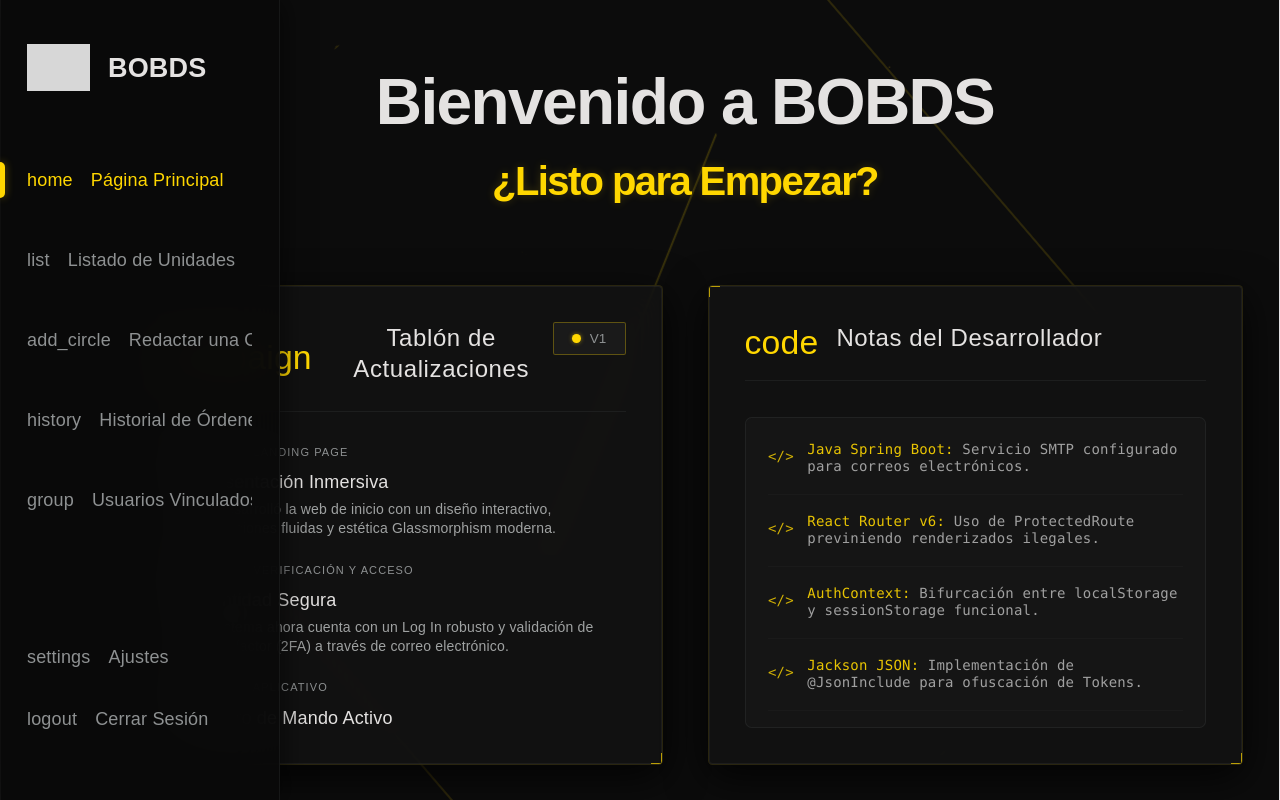
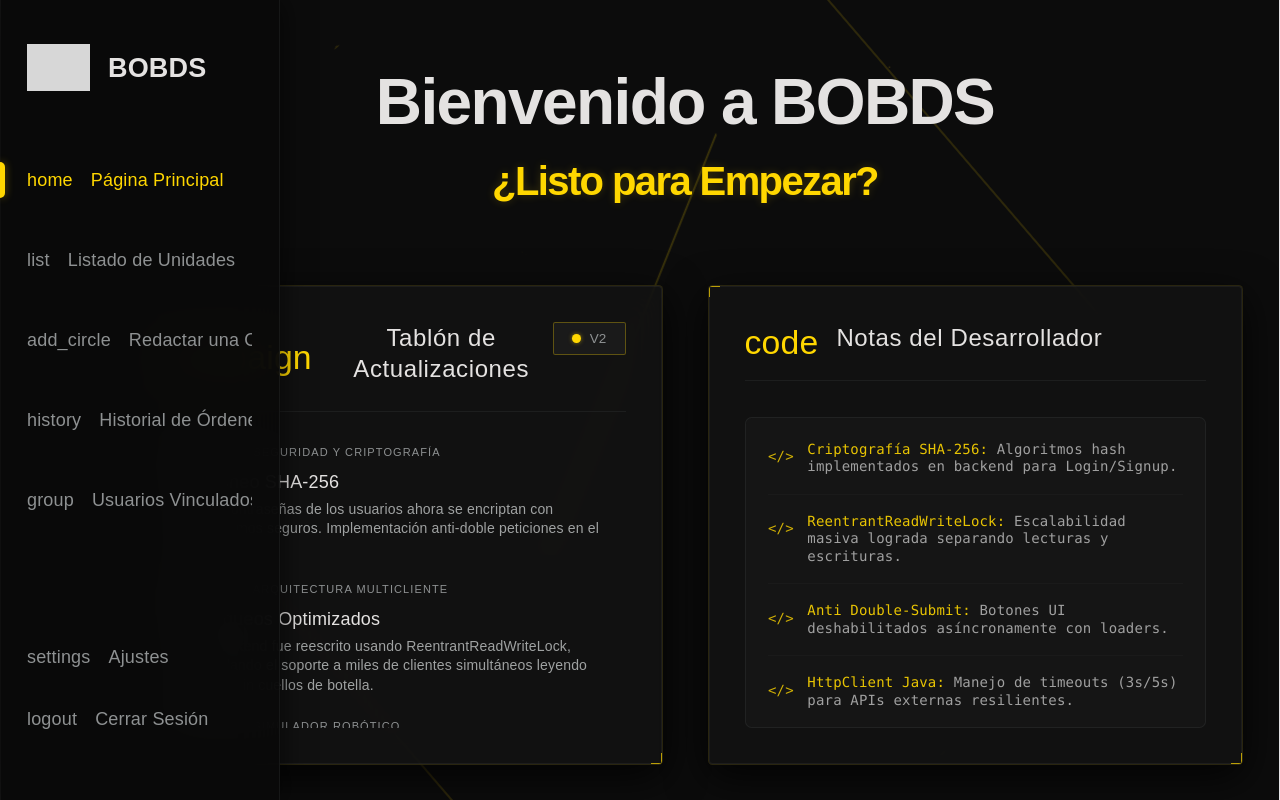
Before and after one commit to Ixion-Systems/BOBDS_2.0_FrontEnd, a React (Vite) app in the folder FrontEnd/: page /dashboard in a window 1280 px wide. Built offline with nearby package versions, Linux system fonts and the light colour scheme; sample sign-in values are in the browser's storage; grey boxes are pictures that could not be loaded; a web font is replaced by a local one.

Commit message:
readme modificado

```diff
--- a/FrontEnd/src/pages/DashboardPage.jsx
+++ b/FrontEnd/src/pages/DashboardPage.jsx
@@ -47,35 +47,62 @@ const DashboardPage = () => {
                 </div>
                 <span className="font-label-sm text-[10px] lg:text-xs px-3 lg:px-4 py-1 lg:py-1.5 bg-[#1a1a1a] text-outline rounded border border-[#FFD700]/30 flex items-center gap-2">
                   <span className="w-1.5 h-1.5 lg:w-2 lg:h-2 rounded-full shadow-[0_0_4px_rgba(255,215,0,0.5)]" style={{ backgroundColor: '#FFD700' }}></span>
-                  V1
+                  V2
                 </span>
               </div>
               <div className="flex-1 flex flex-col gap-3 lg:gap-4 overflow-y-auto pl-1 lg:pl-2 pr-1 lg:pr-2 custom-scrollbar min-h-0">
                 {/* Update Item 1 */}
                 <div className="update-item group relative pl-4 lg:pl-5 border-l border-outline/20 hover:border-[#FFD700] transition-colors duration-300">
                   <div className="absolute -left-[6px] top-1.5 w-3 h-3 rounded-none bg-[#131313] border border-outline group-hover:bg-[#FFD700] group-hover:border-[#FFD700] transition-colors duration-300 rotate-45"></div>
-                  <span className="font-label-sm text-[10px] lg:text-[11px] tracking-[0.1em] text-outline mb-1 block uppercase text-left">Fase 1 - Landing Page</span>
-                  <h3 className="font-headline-md text-[16px] lg:text-[18px] text-on-surface mb-1 text-left">Presentación Inmersiva</h3>
+                  <span className="font-label-sm text-[10px] lg:text-[11px] tracking-[0.1em] text-outline mb-1 block uppercase text-left">Fase 4 - Seguridad y Criptografía</span>
+                  <h3 className="font-headline-md text-[16px] lg:text-[18px] text-on-surface mb-1 text-left">Hasheo SHA-256</h3>
                   <p className="font-body-lg text-[13px] lg:text-[14px] text-on-surface-variant opacity-80 leading-snug text-left">
-                    Se desarrolló la web de inicio con un diseño interactivo, animaciones fluidas y estética Glassmorphism moderna.
+                    Las contraseñas de los usuarios ahora se encriptan con algoritmos seguros. Implementación anti-doble peticiones en el Front.
                   </p>
                 </div>
                 {/* Update Item 2 */}
                 <div className="update-item group relative pl-4 lg:pl-5 border-l border-outline/20 hover:border-[#FFD700] transition-colors duration-300">
                   <div className="absolute -left-[6px] top-1.5 w-3 h-3 rounded-none bg-[#131313] border border-outline group-hover:bg-[#FFD700] group-hover:border-[#FFD700] transition-colors duration-300 rotate-45"></div>
-                  <span className="font-label-sm text-[10px] lg:text-[11px] tracking-[0.1em] text-outline mb-1 block uppercase text-left">Fase 2 - Verificación y Acceso</span>
-                  <h3 className="font-headline-md text-[16px] lg:text-[18px] text-on-surface mb-1 text-left">Identidad Segura</h3>
+                  <span className="font-label-sm text-[10px] lg:text-[11px] tracking-[0.1em] text-outline mb-1 block uppercase text-left">Fase 5 - Arquitectura Multicliente</span>
+                  <h3 className="font-headline-md text-[16px] lg:text-[18px] text-on-surface mb-1 text-left">Bloqueos Optimizados</h3>
                   <p className="font-body-lg text-[13px] lg:text-[14px] text-on-surface-variant opacity-80 leading-snug text-left">
-                    El sistema ahora cuenta con un Log In robusto y validación de doble factor (2FA) a través de correo electrónico.
+                    El backend fue reescrito usando ReentrantReadWriteLock, escalando el soporte a miles de clientes simultáneos leyendo datos sin cuellos de botella.
                   </p>
                 </div>
                 {/* Update Item 3 */}
                 <div className="update-item group relative pl-4 lg:pl-5 border-l border-outline/20 hover:border-[#FFD700] transition-colors duration-300">
                   <div className="absolute -left-[6px] top-1.5 w-3 h-3 rounded-none bg-[#131313] border border-outline group-hover:bg-[#FFD700] group-hover:border-[#FFD700] transition-colors duration-300 rotate-45"></div>
-                  <span className="font-label-sm text-[10px] lg:text-[11px] tracking-[0.1em] text-outline mb-1 block uppercase text-left">Fase 3 - Aplicativo</span>
-                  <h3 className="font-headline-md text-[16px] lg:text-[18px] text-on-surface mb-1 text-left">Centro de Mando Activo</h3>
+                  <span className="font-label-sm text-[10px] lg:text-[11px] tracking-[0.1em] text-outline mb-1 block uppercase text-left">Fase 6 - Simulador Robótico</span>
+                  <h3 className="font-headline-md text-[16px] lg:text-[18px] text-on-surface mb-1 text-left">Conexión Externa Integrada</h3>
                   <p className="font-body-lg text-[13px] lg:text-[14px] text-on-surface-variant opacity-80 leading-snug text-left">
-                    El Dashboard centraliza operaciones. Sus rutas protegidas garantizan que solo el personal autorizado pueda acceder.
+                    Bob-Do-Something ahora transmite las órdenes directamente al simulador físico local, sincronizando el estado con el hardware real.
+                  </p>
+                </div>
+                {/* Update Item 4 */}
+                <div className="update-item group relative pl-4 lg:pl-5 border-l border-outline/20 hover:border-[#FFD700] transition-colors duration-300">
+                  <div className="absolute -left-[6px] top-1.5 w-3 h-3 rounded-none bg-[#131313] border border-outline group-hover:bg-[#FFD700] group-hover:border-[#FFD700] transition-colors duration-300 rotate-45"></div>
+                  <span className="font-label-sm text-[10px] lg:text-[11px] tracking-[0.1em] text-outline mb-1 block uppercase text-left">Fase 7 - Operaciones</span>
+                  <h3 className="font-headline-md text-[16px] lg:text-[18px] text-on-surface mb-1 text-left">Añadir Órdenes</h3>
+                  <p className="font-body-lg text-[13px] lg:text-[14px] text-on-surface-variant opacity-80 leading-snug text-left">
+                    Creación e inyección de nuevas órdenes en tiempo real, validando la disponibilidad y capacidad de la unidad asignada.
+                  </p>
+                </div>
+                {/* Update Item 5 */}
+                <div className="update-item group relative pl-4 lg:pl-5 border-l border-outline/20 hover:border-[#FFD700] transition-colors duration-300">
+                  <div className="absolute -left-[6px] top-1.5 w-3 h-3 rounded-none bg-[#131313] border border-outline group-hover:bg-[#FFD700] group-hover:border-[#FFD700] transition-colors duration-300 rotate-45"></div>
+                  <span className="font-label-sm text-[10px] lg:text-[11px] tracking-[0.1em] text-outline mb-1 block uppercase text-left">Fase 8 - Auditoría</span>
+                  <h3 className="font-headline-md text-[16px] lg:text-[18px] text-on-surface mb-1 text-left">Historial de Órdenes</h3>
+                  <p className="font-body-lg text-[13px] lg:text-[14px] text-on-surface-variant opacity-80 leading-snug text-left">
+                    Trazabilidad completa. Revisa el estado histórico de cada orden completada, cancelada o en progreso desde el panel central.
+                  </p>
+                </div>
+                {/* Update Item 6 */}
+                <div className="update-item group relative pl-4 lg:pl-5 border-l border-outline/20 hover:border-[#FFD700] transition-colors duration-300">
+                  <div className="absolute -left-[6px] top-1.5 w-3 h-3 rounded-none bg-[#131313] border border-outline group-hover:bg-[#FFD700] group-hover:border-[#FFD700] transition-colors duration-300 rotate-45"></div>
+                  <span className="font-label-sm text-[10px] lg:text-[11px] tracking-[0.1em] text-outline mb-1 block uppercase text-left">Fase 9 - Gestión</span>
+                  <h3 className="font-headline-md text-[16px] lg:text-[18px] text-on-surface mb-1 text-left">Vinculación de Unidades</h3>
+                  <p className="font-body-lg text-[13px] lg:text-[14px] text-on-surface-variant opacity-80 leading-snug text-left">
+                    Relación directa y protegida. Asigna robótica Bob a usuarios específicos manteniendo aislamiento de datos entre cuentas.
                   </p>
                 </div>
               </div>
@@ -90,27 +117,27 @@ const DashboardPage = () => {
               <div className="flex-1 bg-[#1a1a1a]/50 rounded-md border border-outline/10 p-3 lg:p-5 font-mono text-[#a0a0a0] flex flex-col gap-2.5 lg:gap-4 overflow-y-auto custom-scrollbar text-[12px] lg:text-[14px] text-left lg:mt-2 min-h-0">
                   <div className="dev-note-item flex items-start gap-2.5 lg:gap-3 pb-2.5 lg:pb-4 border-b border-outline/5 hover:text-[#FFD700] transition-colors duration-300 group/note text-left shrink-0">
                     <span className="text-[#FFD700] shrink-0 mt-0.5 opacity-80 group-hover/note:opacity-100 transition-opacity">&lt;/&gt;</span>
-                    <span className="leading-tight text-left"><strong className="text-[#FFD700]/90 font-normal">Java Spring Boot:</strong> Servicio SMTP configurado para correos electrónicos.</span>
+                    <span className="leading-tight text-left"><strong className="text-[#FFD700]/90 font-normal">Criptografía SHA-256:</strong> Algoritmos hash implementados en backend para Login/Signup.</span>
                   </div>
                   <div className="dev-note-item flex items-start gap-2.5 lg:gap-3 pb-2.5 lg:pb-4 border-b border-outline/5 hover:text-[#FFD700] transition-colors duration-300 group/note text-left shrink-0">
                     <span className="text-[#FFD700] shrink-0 mt-0.5 opacity-80 group-hover/note:opacity-100 transition-opacity">&lt;/&gt;</span>
-                    <span className="leading-tight text-left"><strong className="text-[#FFD700]/90 font-normal">React Router v6:</strong> Uso de ProtectedRoute previniendo renderizados ilegales.</span>
+                    <span className="leading-tight text-left"><strong className="text-[#FFD700]/90 font-normal">ReentrantReadWriteLock:</strong> Escalabilidad masiva lograda separando lecturas y escrituras.</span>
                   </div>
                   <div className="dev-note-item flex items-start gap-2.5 lg:gap-3 pb-2.5 lg:pb-4 border-b border-outline/5 hover:text-[#FFD700] transition-colors duration-300 group/note text-left shrink-0">
                     <span className="text-[#FFD700] shrink-0 mt-0.5 opacity-80 group-hover/note:opacity-100 transition-opacity">&lt;/&gt;</span>
-                    <span className="leading-tight text-left"><strong className="text-[#FFD700]/90 font-normal">AuthContext:</strong> Bifurcación entre localStorage y sessionStorage funcional.</span>
+                    <span className="leading-tight text-left"><strong className="text-[#FFD700]/90 font-normal">Anti Double-Submit:</strong> Botones UI deshabilitados asíncronamente con loaders.</span>
                   </div>
                   <div className="dev-note-item flex items-start gap-2.5 lg:gap-3 pb-2.5 lg:pb-4 border-b border-outline/5 hover:text-[#FFD700] transition-colors duration-300 group/note text-left shrink-0">
                     <span className="text-[#FFD700] shrink-0 mt-0.5 opacity-80 group-hover/note:opacity-100 transition-opacity">&lt;/&gt;</span>
-                    <span className="leading-tight text-left"><strong className="text-[#FFD700]/90 font-normal">Jackson JSON:</strong> Implementación de @JsonInclude para ofuscación de Tokens.</span>
+                    <span className="leading-tight text-left"><strong className="text-[#FFD700]/90 font-normal">HttpClient Java:</strong> Manejo de timeouts (3s/5s) para APIs externas resilientes.</span>
                   </div>
                   <div className="dev-note-item flex items-start gap-2.5 lg:gap-3 pb-2.5 lg:pb-4 border-b border-outline/5 hover:text-[#FFD700] transition-colors duration-300 group/note text-left shrink-0">
                     <span className="text-[#FFD700] shrink-0 mt-0.5 opacity-80 group-hover/note:opacity-100 transition-opacity">&lt;/&gt;</span>
-                    <span className="leading-tight text-left"><strong className="text-[#FFD700]/90 font-normal">GSAP 3:</strong> Integrado timeline management para micro-interacciones.</span>
+                    <span className="leading-tight text-left"><strong className="text-[#FFD700]/90 font-normal">Merge & Concurrency:</strong> Resolución de conflictos Git y unificación de bloqueos Semaphore vs ReentrantLock.</span>
                   </div>
                   <div className="dev-note-item flex items-start gap-2.5 lg:gap-3 hover:text-[#FFD700] transition-colors duration-300 group/note text-left shrink-0">
                     <span className="text-[#FFD700] shrink-0 mt-0.5 opacity-80 group-hover/note:opacity-100 transition-opacity">&lt;/&gt;</span>
-                    <span className="leading-tight text-left"><strong className="text-[#FFD700]/90 font-normal">TailwindCSS:</strong> Sistema de diseño Glassmorphism estructurado globalmente.</span>
+                    <span className="leading-tight text-left"><strong className="text-[#FFD700]/90 font-normal">Cascade Delete:</strong> Integración Service-to-Service para eliminación segura de unidades y órdenes.</span>
                   </div>
                 </div>
               </div>
```
Also changed, not shown: 1 other file (tests, documents, lock files or other folders).
